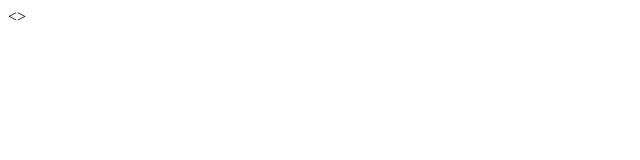
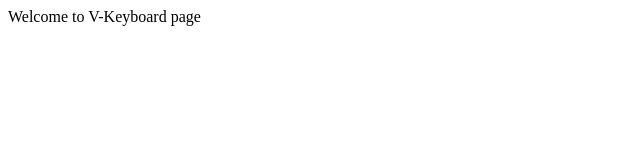
Before and after one commit to PrabhuVignesh/v-keyboard, a plain HTML site: page index.html in a window 1280 px wide. Shown: the whole page, without its empty margins (0-640 px from the left). Drawn offline with Linux system fonts and the light colour scheme.

Commit message:
Update index.html

```diff
--- a/index.html
+++ b/index.html
@@ -1 +1 @@
-<Welcome to V-Keyboard page><>
+<p>Welcome to V-Keyboard page</p>
```
